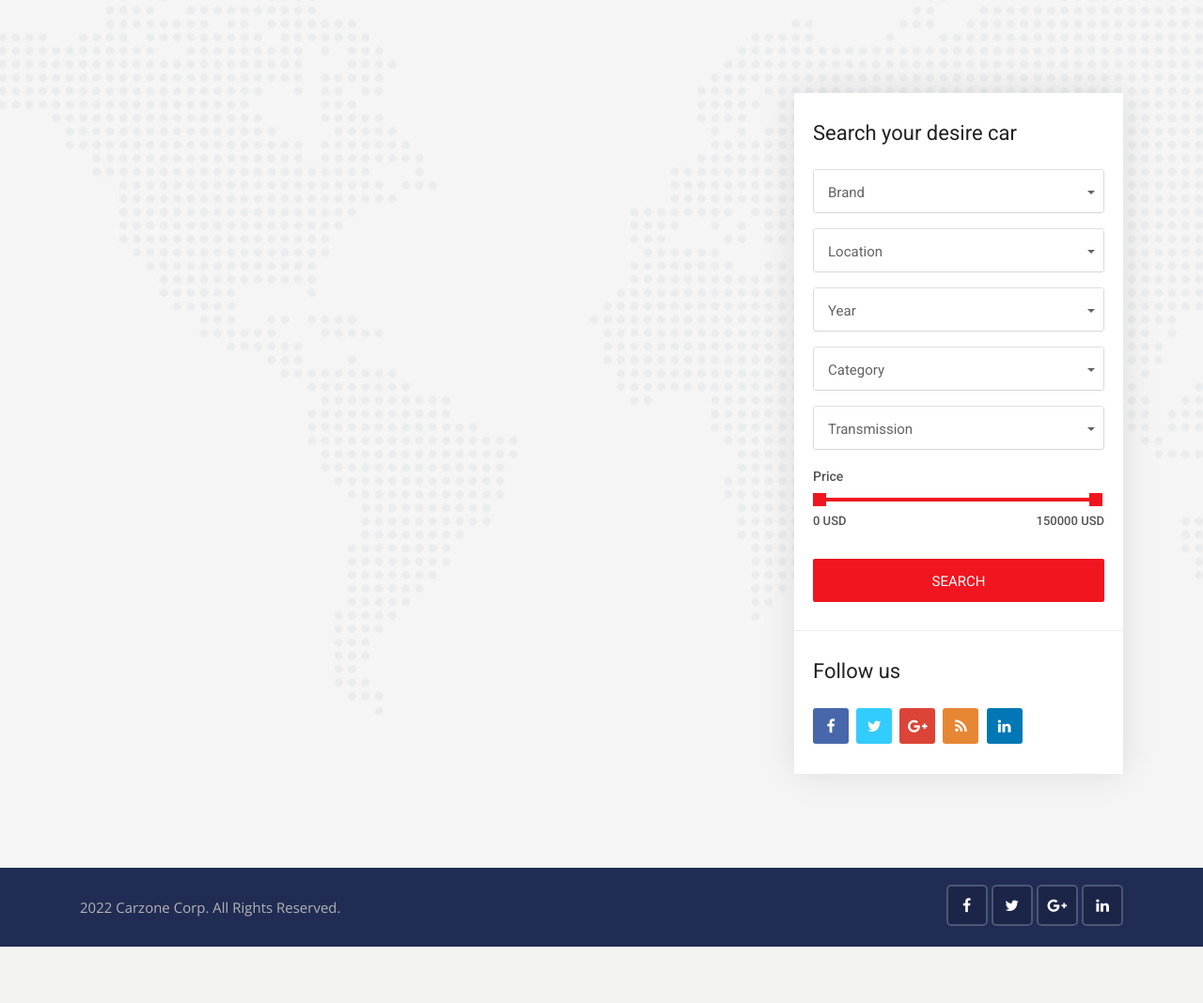
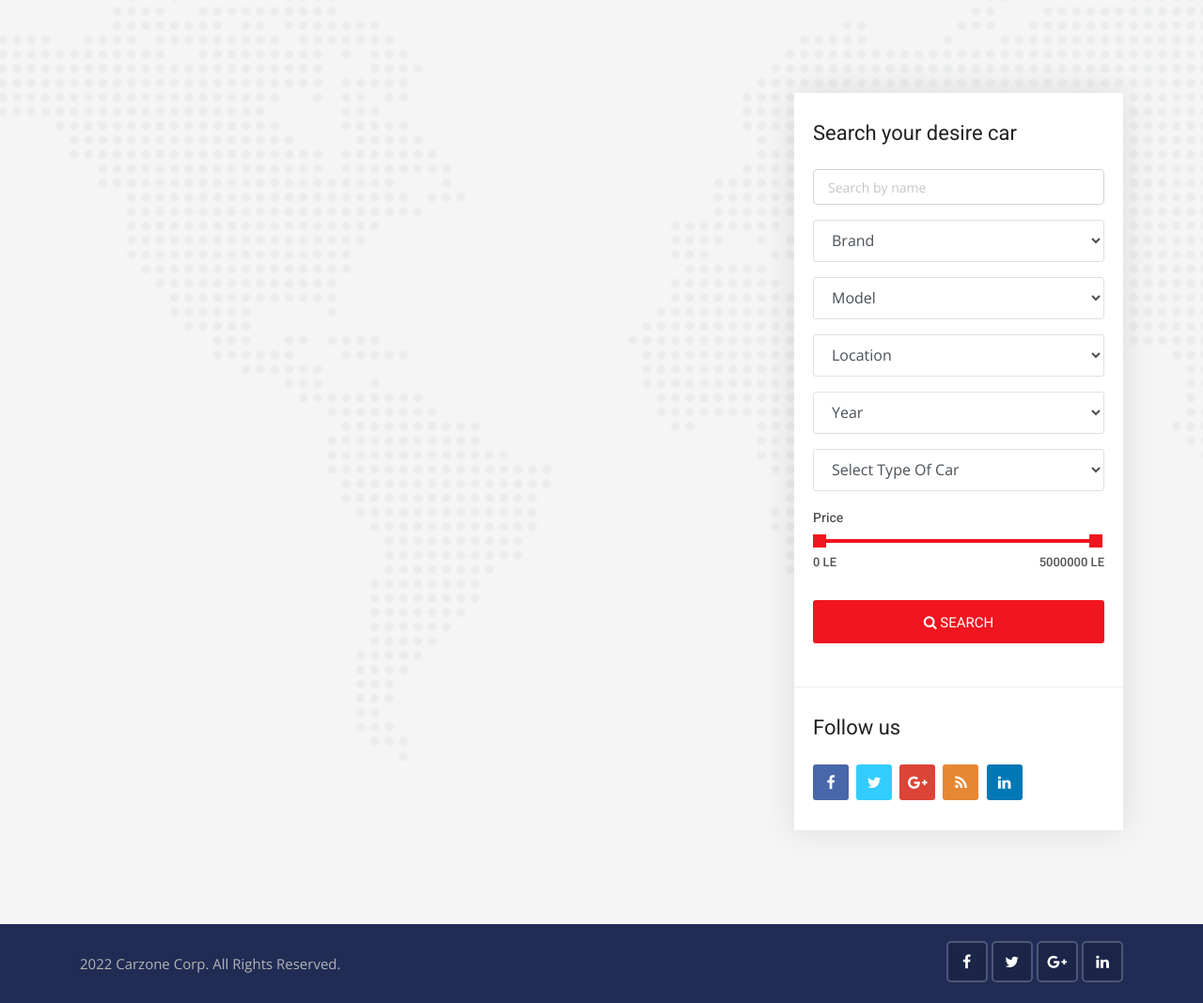
Before and after one commit to SaadEssam/Django-CarZone, a Django app: page /cars/ in a window 1280 px wide. Shown: the part 361-1429 px from the top of the page at 94% size. Before the commit the page ends 1369 px from the top, so only its background shows below. Run offline with Django 3.2, Linux system fonts and the light colour scheme; data that the repository does not hold is empty; some libraries are stand-ins or nearby versions.

Commit message:
Search Form Functionalities

```diff
--- a/cars/views.py
+++ b/cars/views.py
@@ -9,8 +9,19 @@ def cars(request):
   paginator = Paginator(cars, 4)
   page = request.GET.get('page')
   paged_cars = paginator.get_page(page)
+
+  brand_search = Car.objects.values_list('brand', flat=True).distinct()
+  model_search = Car.objects.values_list('model', flat=True).distinct()
+  city_search = Car.objects.values_list('city', flat=True).distinct()
+  year_search = Car.objects.values_list('year', flat=True).distinct()
+  body_style_search = Car.objects.values_list('body_style', flat=True).distinct()
   data = {
     'cars' : paged_cars,
+    'brand_search': brand_search,
+    'model_search': model_search,
+    'city_search': city_search,
+    'year_search': year_search,
+    'body_style_search': body_style_search,
   }
   return render(request, 'cars/cars.html', data)
 
@@ -27,6 +38,13 @@ def car_detail(request, id):
 
 def search(request):
   cars = Car.objects.order_by('-created_date')
+
+  brand_search = Car.objects.values_list('brand', flat=True).distinct()
+  model_search = Car.objects.values_list('model', flat=True).distinct()
+  city_search = Car.objects.values_list('city', flat=True).distinct()
+  year_search = Car.objects.values_list('year', flat=True).distinct()
+  body_style_search = Car.objects.values_list('body_style', flat=True).distinct()
+  transmission_search = Car.objects.values_list('transmission', flat=True).distinct()
 
   ### Search Button
   if 'keyword' in request.GET:
@@ -74,5 +92,11 @@ def search(request):
 
   data = {
     'cars': cars,
+    'brand_search': brand_search,
+    'model_search': model_search,
+    'city': city_search,
+    'year_search': year_search,
+    'body_style_search': body_style_search,
+    'transmission_search': transmission_search,
   }
   return render(request, 'cars/search.html', data)
--- a/pages/views.py
+++ b/pages/views.py
@@ -9,7 +9,7 @@ def home(request):
   all_cars = Car.objects.order_by('-created_date')
   # search_fields = Car.objects.values('brand', 'model', 'city', 'year', 'body_style')
   brand_search = Car.objects.values_list('brand', flat=True).distinct()
-  model_search = Car.objects.values_list('brand', flat=True).distinct()
+  model_search = Car.objects.values_list('model', flat=True).distinct()
   city_search = Car.objects.values_list('city', flat=True).distinct()
   year_search = Car.objects.values_list('year', flat=True).distinct()
   body_style_search = Car.objects.values_list('body_style', flat=True).distinct()
--- a/templates/cars/cars.html
+++ b/templates/cars/cars.html
@@ -1,6 +1,8 @@
 {% extends 'base.html' %}
 {% block content %}
 {% load humanize %}
+{% load static %}
+
 <!-- Sub banner start -->
 <div class="sub-banner overview-bgi">
   <div class="container breadcrumb-area">
@@ -141,72 +143,60 @@
           <!-- Advanced search start -->
           <div class="widget advanced-search2">
             <h3 class="sidebar-title">Search your desire car</h3>
-            <form method="GET">
+            <form action="{% url 'search' %}" method="">
               <div class="form-group">
-                <select class="selectpicker search-fields" name="brand">
-                  <option>Brand</option>
-                  <option>Any</option>
-                  <option>New</option>
-                  <option>Semi-New</option>
-                  <option>Damaged</option>
-                  <option>Used</option>
+                <input type="text" name="keyword" placeholder="Search by name" class="form-control">
+              </div>
+              <div class="form-group">
+                <select class="form-control search-fields" name="brand">
+                  <option selected="true" disabled="disabled">Brand</option>
+                  {% for brand in brand_search %}
+                    <option value="{{brand}}">{{brand}}</option>
+                  {% endfor %}
                 </select>
               </div>
               <div class="form-group">
-                <select class="selectpicker search-fields" name="location">
-                  <option>Location</option>
-                  <option>United States</option>
-                  <option>United Kingdom</option>
-                  <option>American Samoa</option>
-                  <option>Belgium</option>
-                  <option>Cameroon</option>
-                  <option>Canada</option>
+                <select class="form-control search-fields" name="model">
+                  <option selected="true" disabled="disabled">Model</option>
+                  {% for model in model_search %}
+                    <option value="{{model}}">{{model}}</option>
+                  {% endfor %}
                 </select>
               </div>
               <div class="form-group">
-                <select class="selectpicker search-fields" name="year">
-                  <option>Year</option>
-                  <option>2016</option>
-                  <option>2017</option>
-                  <option>2018</option>
-                  <option>2019</option>
-                  <option>2020</option>
+                <select class="form-control search-fields" name="city">
+                  <option selected="true" disabled="disabled">Location</option>
+                  {% for city in city_search %}
+                    <option value="{{city}}">{{city}}</option>
+                  {% endfor %}
                 </select>
               </div>
               <div class="form-group">
-                <select class="selectpicker search-fields" name="category">
-                  <option>Category</option>
-                  <option>Luxury Car</option>
-                  <option>Pickup Truck</option>
-                  <option>Minivan</option>
-                  <option>Truck</option>
-                  <option>Sports Car</option>
-                  <option>Wagon</option>
+                <select class="form-control search-fields" name="year">
+                  <option selected="true" disabled="disabled">Year</option>
+                  {% for year in year_search %}
+                    <option value="{{year}}">{{year}}</option>
+                  {% endfor %}
                 </select>
               </div>
               <div class="form-group">
-                <select class="selectpicker search-fields" name="transmission">
-                  <option>Transmission</option>
-                  <option>Automatic</option>
-                  <option>Manual</option>
-                  <option>Tiptronic</option>
+                <select class="form-control search-fields" name="body_style">
+                  <option selected="true" disabled="disabled">Select Type Of Car</option>
+                  {% for body_style in body_style_search %}
+                    <option value="{{body_style}}">{{body_style}}</option>
+                  {% endfor %}
                 </select>
               </div>
               <div class="range-slider clearfix">
                 <label>Price</label>
-                <div
-                  data-min="0"
-                  data-max="150000"
-                  data-min-name="min_price"
-                  data-max-name="max_price"
-                  data-unit="USD"
-                  class="range-slider-ui ui-slider"
-                  aria-disabled="false"
-                ></div>
+                <div data-min="0" data-max="5000000" data-min-name="min_price" data-max-name="max_price" data-unit="LE"
+                  class="range-slider-ui ui-slider" aria-disabled="false"></div>
                 <div class="clearfix"></div>
               </div>
-              <div class="form-group mb-0">
-                <button class="search-button btn">Search</button>
+              <div class="form-group">
+                <button class="btn btn-block button-theme btn-md">
+                  <i class="fa fa-search"></i> Search
+                </button>
               </div>
             </form>
           </div>
--- a/templates/includes/navbar.html
+++ b/templates/includes/navbar.html
@@ -7,8 +7,7 @@
       <a class="navbar-brand company-logo" href="{% url 'home' %}">
         <img src="{% static 'img/logos/black-logo.png' %}" alt="logo" />
       </a>
-      <button class="navbar-toggler" type="button" data-toggle="collapse" data-target="#navbar" aria-controls="navbar"
-        aria-expanded="false" aria-label="Toggle navigation">
+      <button class="navbar-toggler" type="button" data-toggle="collapse" data-target="#navbar" aria-controls="navbar" aria-expanded="false" aria-label="Toggle navigation">
         <span class="fa fa-bars"></span>
       </button>
       <div class="navbar-collapse collapse w-100" id="navbar">
@@ -29,7 +28,6 @@
             <a {% if 'services' in request.path %} class="nav-link active" {% else %} class="nav-link" {% endif %}
               href="{% url 'services' %}"> Services </a>
           </li>
-
           <li class="nav-item dropdown">
             <a {% if 'contact' in request.path %} class="nav-link active" {% else %} class="nav-link" {% endif %}
               href="{% url 'contact' %}">Contact</a>
```
Also changed, not shown: templates/cars/search.html (+33 -33 lines), templates/pages/home.html (+5 -5 lines).
